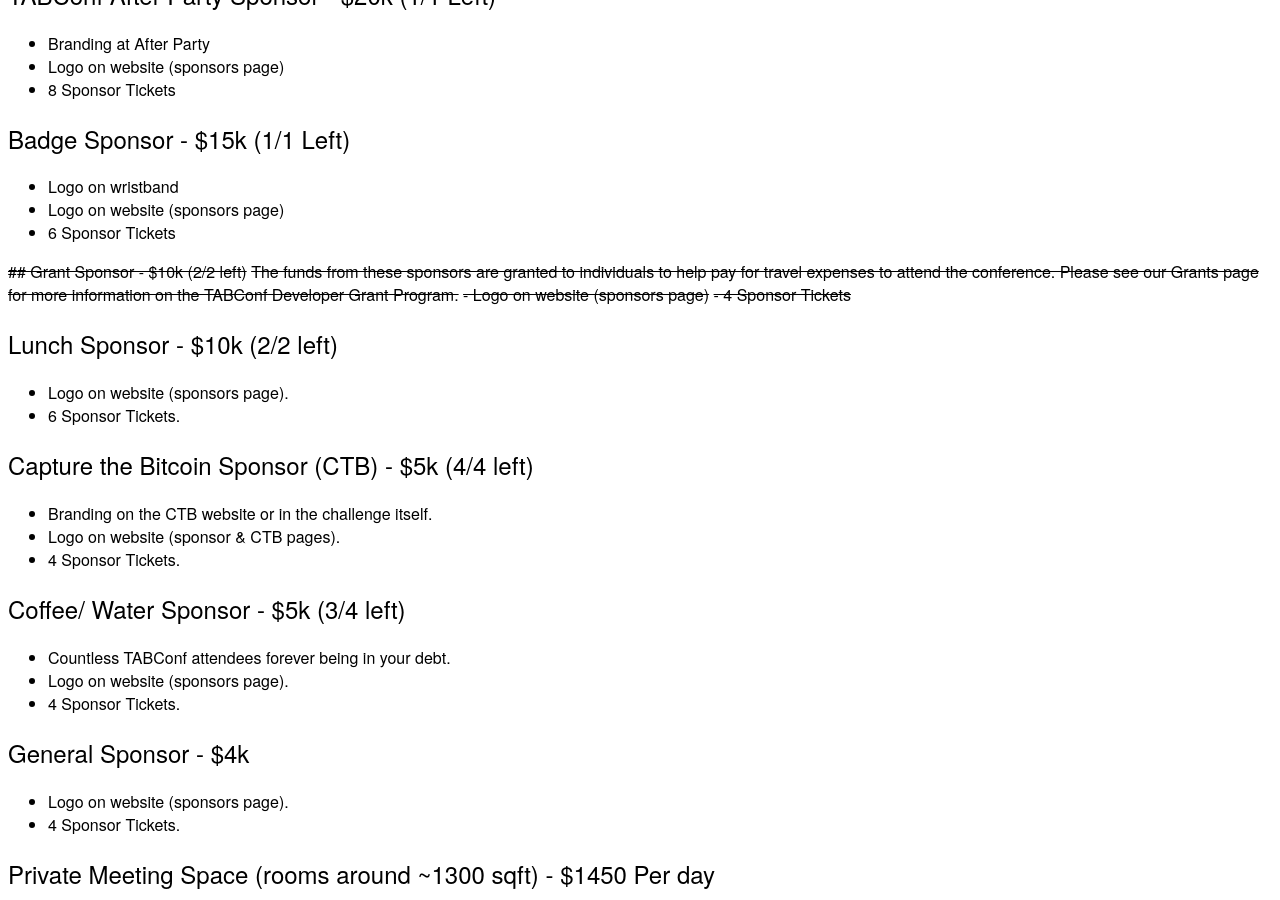
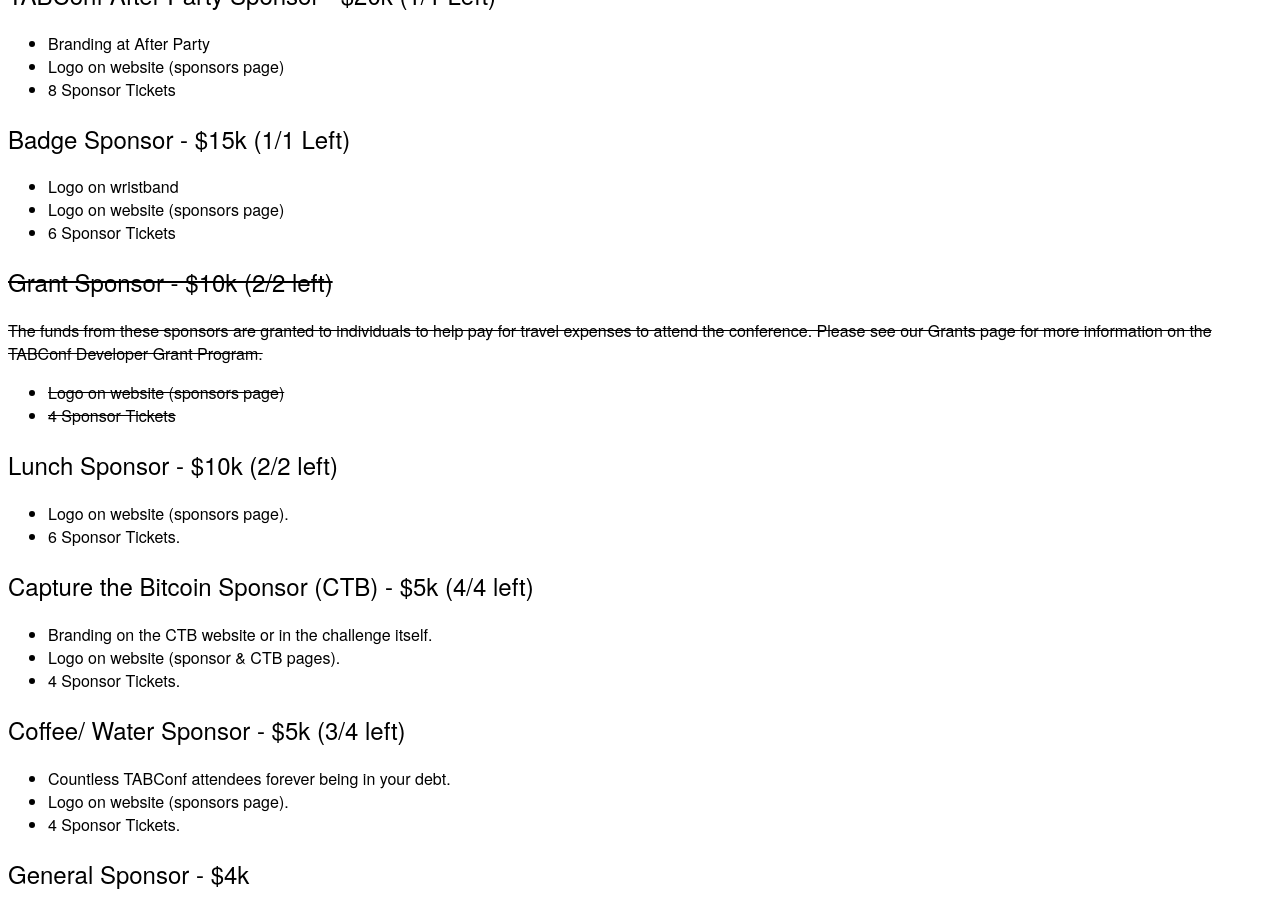
Before and after one commit to bnonni/7.tabconf.com, a Jekyll site: the page built from docs/sponsorsheet.md, in a window 1280 px wide and 900 px high, scrolled down 1874 px. Built offline with Jekyll 4.4.1, drawn with Linux system fonts in a browser that asks for light colours; nearby versions of some CDN libraries; our own code applies the rules of GitHub Pages for plain Markdown files.

```diff
--- a/docs/sponsorsheet.md
+++ b/docs/sponsorsheet.md
@@ -29,11 +29,11 @@
 - Logo on website (sponsors page)
 - 6 Sponsor Tickets
 
-~~## Grant Sponsor - $10k (2/2 left)~~
+## ~~Grant Sponsor - $10k (2/2 left)~~
 ~~The funds from these sponsors are granted to individuals to help pay for travel expenses to attend the conference.
 Please see our Grants page for more information on the TABConf Developer Grant Program.~~
-~~- Logo on website (sponsors page)~~
-~~- 4 Sponsor Tickets~~
+- ~~Logo on website (sponsors page)~~
+- ~~4 Sponsor Tickets~~
 
 ## Lunch Sponsor - $10k (2/2 left)
 - Logo on website (sponsors page).
```
